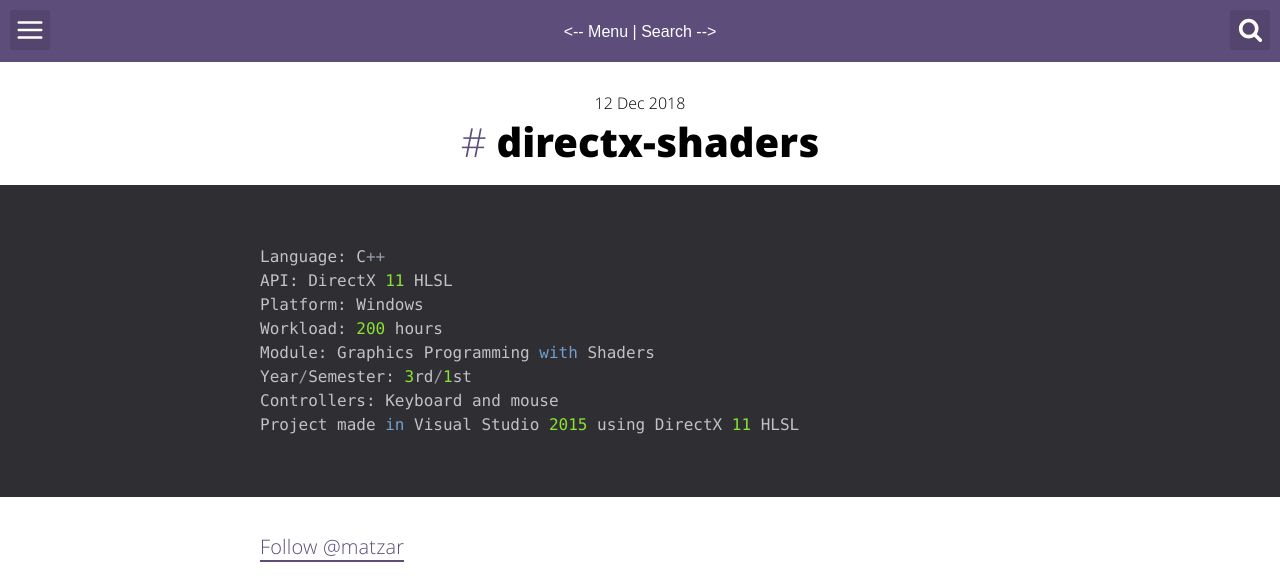
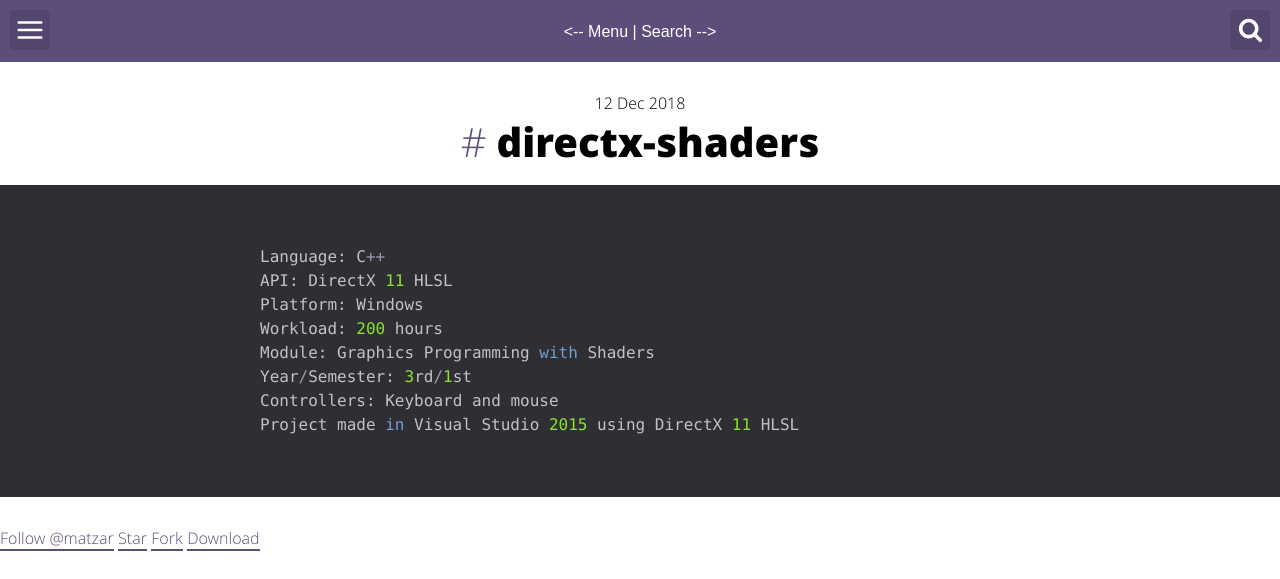
Before and after one commit to matzar/matzar.github.io, a Jekyll site: the page built from _posts/2018-12-12-directx.md, in a window 1280 px wide. Shown: the top 579 px of the page. Built offline with Jekyll 4.4.1, drawn with Linux system fonts in a browser that asks for light colours; grey boxes are pictures that could not be loaded.

Commit message:
update: directx: github buttons

```diff
--- a/_posts/2018-12-12-directx.md
+++ b/_posts/2018-12-12-directx.md
@@ -24,7 +24,7 @@
 
 {% endhighlight %}
 
-
+<body>
 <!-- Place this tag where you want the button to render. -->
 <a class="github-button" href="https://github.com/matzar" aria-label="Follow @matzar on GitHub">Follow @matzar</a>
 
@@ -36,6 +36,10 @@
 
 <!-- Place this tag where you want the button to render. -->
 <a class="github-button" href="https://github.com/matzar/DirectX-Shaders/archive/master.zip" data-icon="octicon-cloud-download" aria-label="Download matzar/DirectX-Shaders on GitHub">Download</a>
+
+<!-- Place this tag in your head or just before your close body tag. -->
+<script async defer src="https://buttons.github.io/buttons.js"></script>
+</body>
 
 
 <!-- YOUTUBE GAMEPLAY VIDEO -->
```
